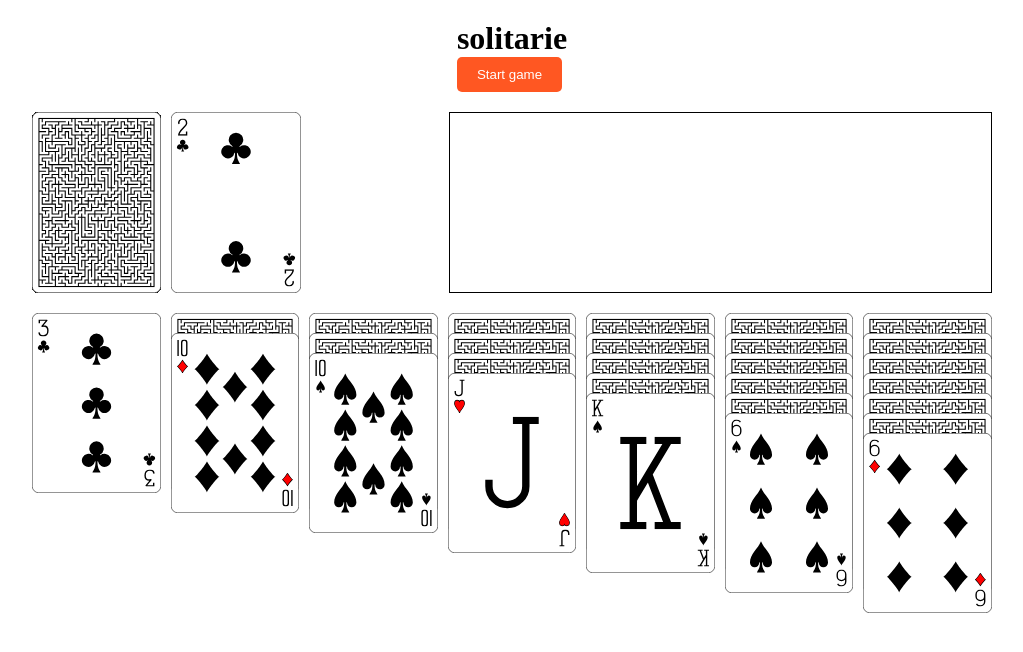
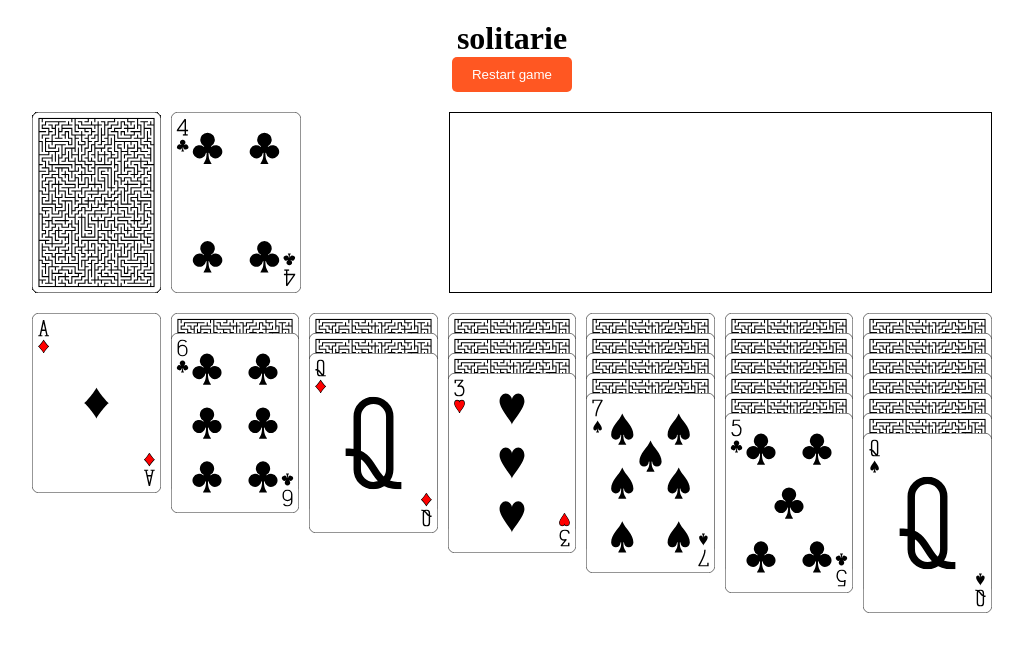
Before and after one commit to Akaoni1/games, a Nuxt app: page /games/solitarie in a window 1280 px wide. Both pictures are taken after a click on the button "Start game". Shown: the top 652 px of the page, without its empty margins (128-1151 px from the left). Built offline with nearby package versions, Linux system fonts and the light colour scheme.

Commit message:
chore: Refactor Solitaire card component, create base board layout, set double click funtionality and update game start functionality

```diff
--- a/app.vue
+++ b/app.vue
@@ -27,6 +27,9 @@
   }
 }
 
+* {
+    box-sizing: border-box;
+}
 body {
   background-color: var(--background-color);
   color: var(--text-color);
--- a/pages/games/solitarie.vue
+++ b/pages/games/solitarie.vue
@@ -2,19 +2,18 @@
     <main>
         <header>
             <h1>solitarie</h1>
-            <Button :on-click="startGame" variant="primary">Start game</Button>
+            <Button :on-click="startGame" variant="primary">{{ startButtonText }}</Button>
         </header>
         <div class="board">
             <section class="deck" @click="showDeckCard()">
-
                 <button class="card" draggable="true" v-for="card in deck" :key="`${card.number}${card.type}`">
-                    <GamesSolitarieCard :card="card" />
+                    <GamesCard :card="card" />
                 </button>
             </section>
             <section class="discard">
                 <button class="card" draggable="true" v-for="card in discard" :key="`${card.number}${card.type}`"
-                    @dragstart="handleDragStart(card)">
-                    <GamesSolitarieCard :card="card" />
+                    @dragstart="handleDragStart(card)" @click="handleCardClick(card)">
+                    <GamesCard :card="card" />
                 </button>
             </section>
             <section class="stacks">
@@ -22,7 +21,7 @@
                     @dragover.prevent="">
                     <button class="card" draggable="true" v-for="card in stack" :key="`${card.number}${card.type}`"
                         @dragstart="handleDragStart(card)">
-                        <GamesSolitarieCard :card="card" />
+                        <GamesCard :card="card" />
                     </button>
                 </div>
             </section>
@@ -31,7 +30,7 @@
                     <button class="card" draggable="true" v-for="(card, index) in pile" :style="`top: ${index * 20}px`"
                         :key="`${card.number}${card.type}`" @dragstart="handleDragStart(card)"
                         @click="handleCardClick(card)">
-                        <GamesSolitarieCard :card="card" />
+                        <GamesCard :card="card" />
                     </button>
                 </div>
             </section>
@@ -52,8 +51,13 @@ const piles = ref<Card[][]>([]);
 const stacks = ref<Card[][]>([]);
 const discard = ref<Card[]>([]);
 const selectedCard = ref<Card | null>(null);
+const gameStarted = ref(false);
+const startButtonText = computed(() => {
+    return gameStarted.value ? 'Restart game' : 'Start game';
+});
 //methods
 const startGame = () => {
+    gameStarted.value = true;
     resetBoard();
     shuffleDeck();
     fillPiles();
@@ -176,8 +180,8 @@ const addCardToPile = (zone: Card[], type: string) => {
     zone.push(selectedCard.value);
     selectedCard.value = null;
 };
-const handleCardClick = (card: Card) => {
-    // reviasa si es la ultima carta de la pila
+const handleSingleClick = (card: Card) => {
+    // check if card is the last card in the pile
     if (card.zone.startsWith('pile')) {
         const pileIndex = parseInt(card.zone.split('-')[1]);
         if (piles.value[pileIndex][piles.value[pileIndex].length - 1] !== card) {
@@ -189,6 +193,54 @@ const handleCardClick = (card: Card) => {
     }
     card.isFaceUp = true;
 };
+const handleDoubleClick = (card: Card) => {
+    if(!card.isFaceUp){
+        return;
+    }
+    if(card.zone.startsWith('stack')){
+        return;
+    }
+    // check if card is the last card in the pile
+    if (card.zone.startsWith('pile')) {
+        const pileIndex = parseInt(card.zone.split('-')[1]);
+        if (piles.value[pileIndex][piles.value[pileIndex].length - 1] !== card) {
+            return;
+        }
+    }
+    //check if card can be moved to a stack
+    for (const stack of stacks.value) {
+        if (stack.length === 0 && card.number === 1) {
+            selectedCard.value = card;
+            addCardToStack(stack, `stack-${stacks.value.indexOf(stack)}`);
+            return;
+        }
+        if (stack.length === 0) {
+            continue;
+        }
+        const lastCard = stack[stack.length - 1];
+        if (card.number === lastCard.number + 1 && card.type === lastCard.type) {
+            selectedCard.value = card;
+            addCardToStack(stack, `stack-${stacks.value.indexOf(stack)}`);
+            return;
+        }
+    }
+
+};
+const clicks = ref(0);
+const handleCardClick = (card: Card) => {
+    clicks.value++;
+    setTimeout(() => {
+        if (clicks.value === 1) {
+            // single click
+            handleSingleClick(card);
+        } else {
+            // double click
+            handleDoubleClick(card);
+        }
+        clicks.value = 0;
+    }, 250);
+};
+
 const handleDrop = (zone: Card[], type: string) => {
     if (!selectedCard.value) {
         return;
@@ -229,15 +281,8 @@ const endGame = () => {
         alert('You win');
     }
 };
-onMounted(() => {
-    startGame();
-});
 </script>
 <style scoped>
-* {
-    box-sizing: border-box;
-}
-
 main {
     display: flex;
     flex-direction: column;
```
Also changed, not shown: components/games/card.vue (renamed from components/games/solitarie/card.vue).
